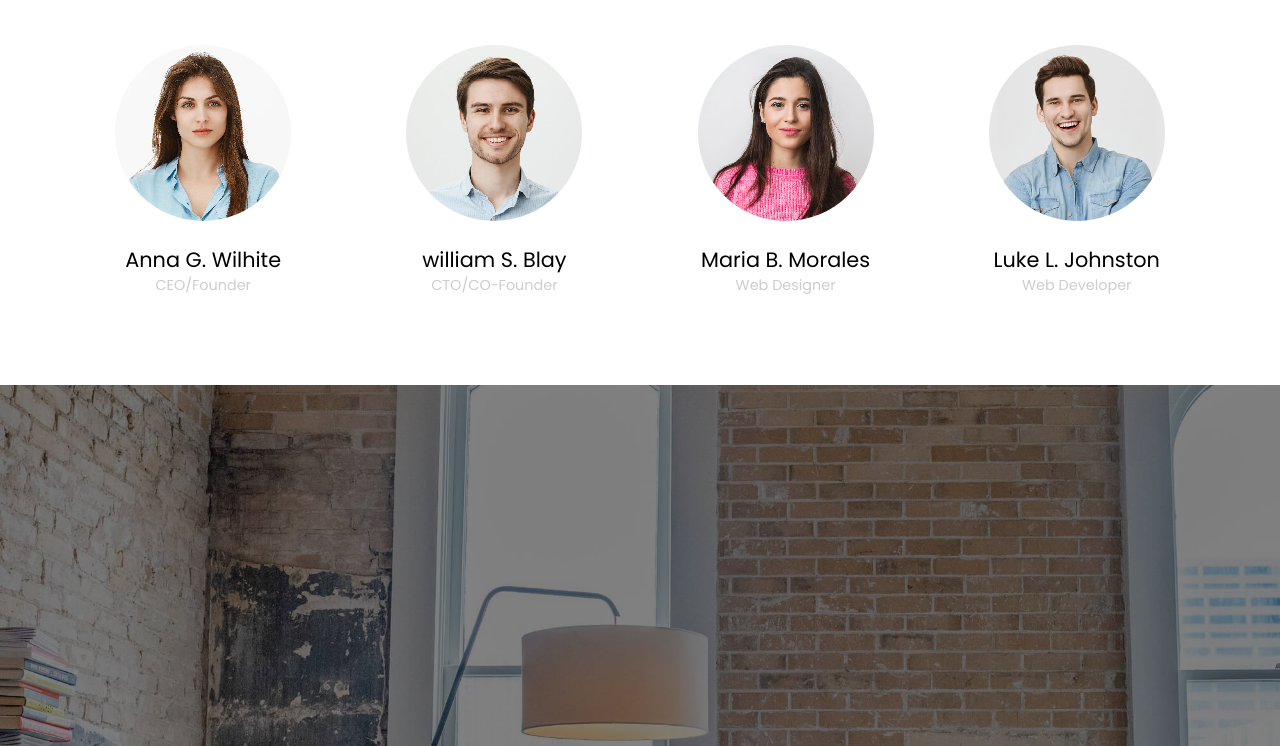
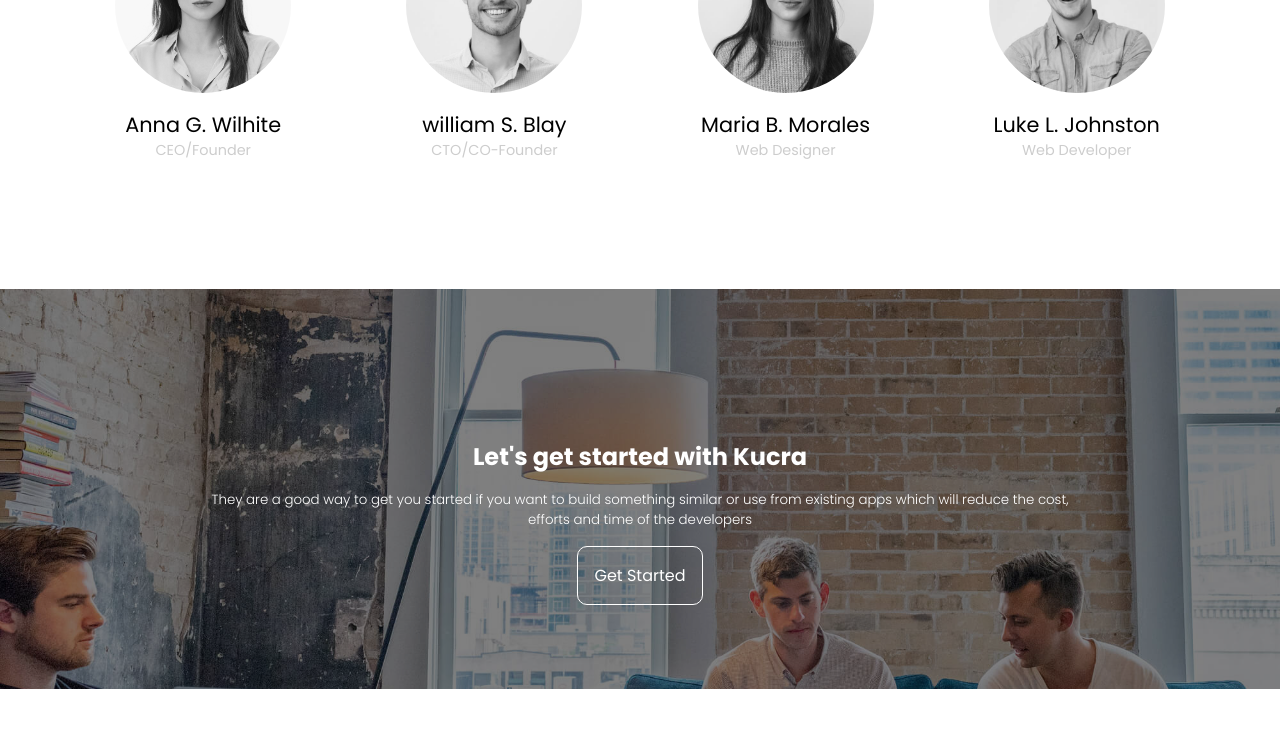
Before and after one commit to sataev12/LandingPage, a plain HTML site: page index.html in a window 1280 px wide. Shown: the part 2815-3561 px from the top of the page. Drawn offline with Linux system fonts and the light colour scheme.

Commit message:
Effet parallaxe est realisée

```diff
--- a/index.html
+++ b/index.html
@@ -137,6 +137,11 @@
                 </div>
                 <div class="photo-personnelle">
                     <img src="./img/person1.png" alt="Anna G">
+                    <div class="resaux-soc">
+                        <i class="fa-brands fa-facebook-f"></i>
+                        <i class="fa-brands fa-twitter"></i>
+                        <i class="fa-brands fa-instagram"></i>
+                    </div>
                 </div>
                 <div class="info-personnelle">
                     <h1>Anna G. Wilhite</h1>
@@ -184,14 +189,21 @@
             </div>
 
         </div>
+    <!--PARALLAX-->
+    <section class="container-parallaxe">
+        <div class="parallaxe"></div>
+
+        <div class="parallax_text">
+            <h1>Let's get started with Kucra</h1>
+            <p>They are a good way to get you started if you want to build something similar or use from existing apps which will reduce the cost,<br>
+            efforts and time of the developers</p>
+
+            <a href="">Get Started</a>
+        </div>
     </section>
-    <section class="container-cinq">
-        <img class="parallax-image" src="./img/parallax.png" alt="Parallax image">
 
-    </section>
-    <section class="container-cinq-text">
-        <h1>Texte</h1>
-    </section>
+
+
 
 
 </body>
--- a/style.css
+++ b/style.css
@@ -1,6 +1,7 @@
 *{
     margin: 0;
     padding: 0;
+    box-sizing: border-box;
     font-family: Poppins;
 }
 
@@ -113,7 +114,14 @@ nav{
     border-radius: 9px;
     background: radial-gradient(#8BC3F5, #1294b8);
     color:white;
+    box-shadow: rgba(0, 0, 0, 0.1) 0px 10px 15px -3px, rgba(0, 0, 0, 0.05) 0px 4px 6px -2px;
 }
+
+.card-ensemble:hover{
+    transform: translateY(-10px);
+    transition: 0.6s;
+}
+
 .card-ensemble p{
     text-align: center;
     font-size: small;
@@ -146,7 +154,7 @@ nav{
 }
 /*SECTION .container-quatre*/
 .container-quatre {
-    height: 100vh;
+    padding-top: 4%;
     display: flex;
     flex-direction: column;
     justify-content: space-evenly;
@@ -173,14 +181,35 @@ nav{
     display: flex;
     flex-direction: row;
     justify-content: space-evenly;
+    padding-bottom: 10%;
+}
+
+.photo-personnelle{
+    display: grid;
+    overflow: hidden;
+    border-radius: 50%;
 }
 
 .photo-personnelle img{
     width: 11em;
     height: 11em;
-    border-radius: 50%;
-    image-rendering: pixelated;
+    /* border-radius: 50%; */
+    /* image-rendering: pixelated; */
+    object-fit: cover;
+    filter: grayscale(1);
+    transition: 1s;
 }
+
+.photo-personnelle img:hover {
+    filter: grayscale(0);
+    transform: scale(1.3);
+
+}
+
+.resaux-soc{
+    position: absolute;
+}
+
 
 .card-personne{
     display: flex;
@@ -208,28 +237,56 @@ nav{
 .reiting-personnelle{
     margin-bottom: 2em;
 }
-
+/* filter: brightness(0.5); */
 /*container-cinq */
 
-.container-cinq{
-    position: relative;
-    height: 60vh;
-    overflow-x: hidden;
-    overflow-y: auto;
-    perspective: 1px;
-    /* background-size: cover; */
+.container-parallaxe{
+    height: 100vh;
 }
 
-.parallax-image {
-    width: 100%;
-    height: auto;
-    transform-style: preserve-3d;
-    transform: translateZ(-1px) scale(2);
+.parallaxe{
+    background-image: url(./img/parallax.png);
     filter: brightness(0.5);
+    height: 400px;
+    background-attachment: fixed;
+    background-position: center;
+    background-repeat: no-repeat;
+    background-size: cover;
+    z-index: 1;
 }
 
+.parallax_text{
+    position: relative;
+    bottom: 250px;
+    font-size: 1em;
+    text-align: center;
+    display: flex;
+    flex-direction: column;
+    align-items: center;
+    gap: 1em;
 
+}
 
-.container-cinq-text{
-    height: 40vh;
+.parallax_text p{
+    color: white;
+    font-size: smaller;
+    font-weight: 300;
 }
+
+.parallax_text h1{
+    color: white;
+    color: white;
+    font-size: x-large;
+}
+
+.parallax_text a{
+    text-decoration: none;
+    color: white;
+    border: 1px solid white;
+    border-radius: 10px;
+    padding: 1rem 1rem;
+}
+
+.parallax_text a:hover{
+
+}
```
